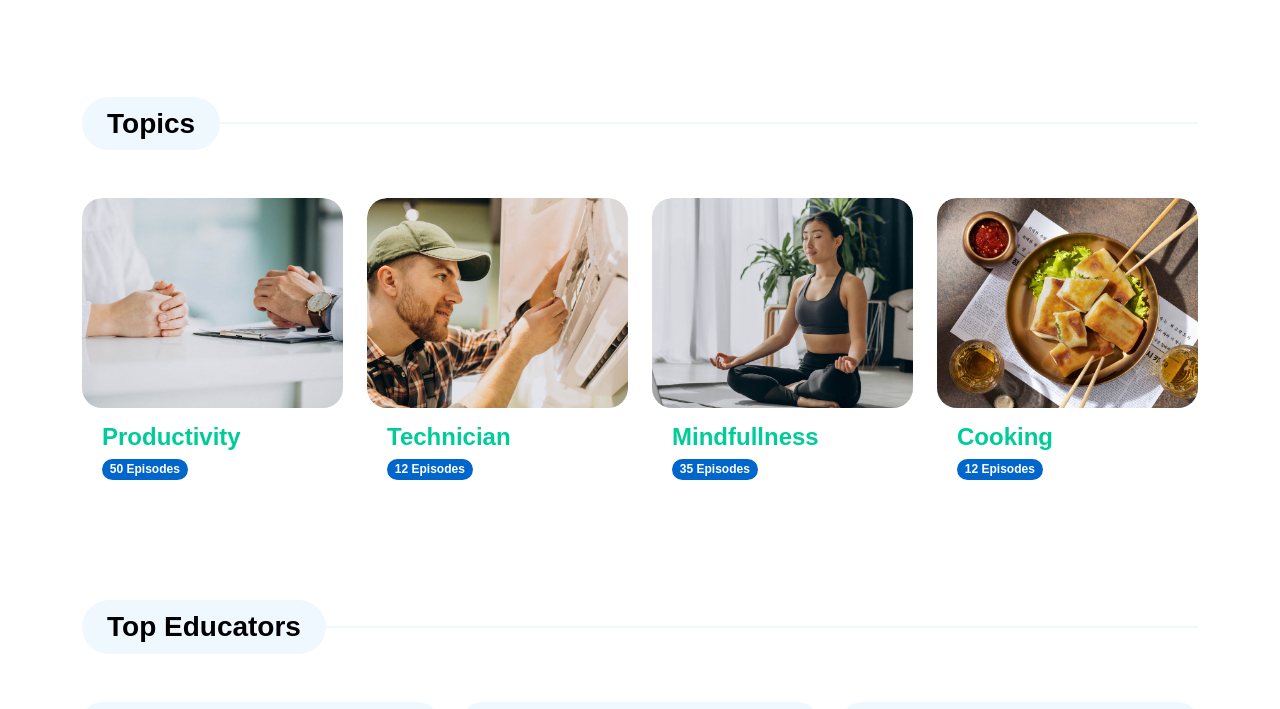
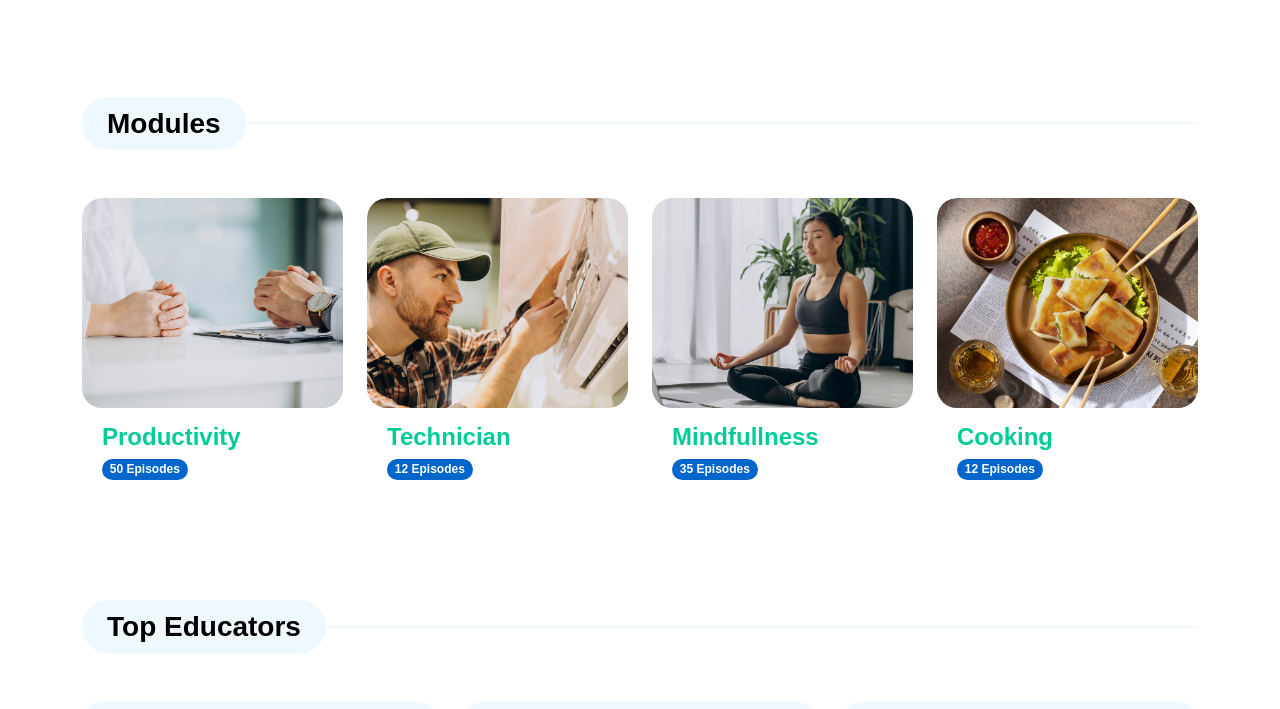
Before and after one commit to itune8/stutorr, a plain HTML site: page index.html in a window 1280 px wide. Shown: the part 1804-2513 px from the top of the page. Drawn offline with Linux system fonts and the light colour scheme; a web font is replaced by a local one.

Commit message:
Update index.html

```diff
--- a/index.html
+++ b/index.html
@@ -394,7 +394,7 @@
 
                         <div class="col-lg-12 col-12">
                             <div class="section-title-wrap mb-5">
-                                <h4 class="section-title">Topics</h4>
+                                <h4 class="section-title"><strong>Modules</strong></h4>
                             </div>
                         </div>
 
```
